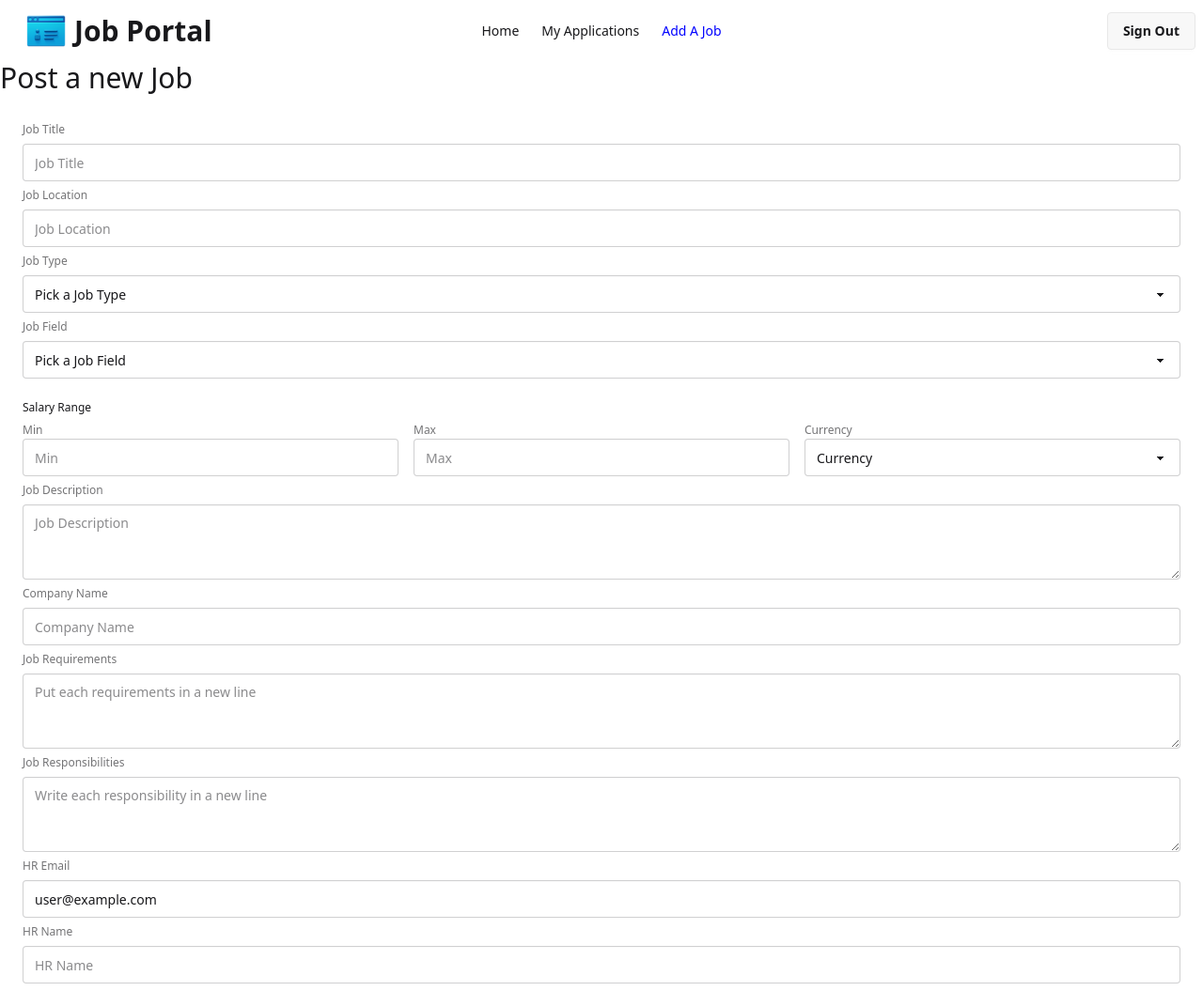
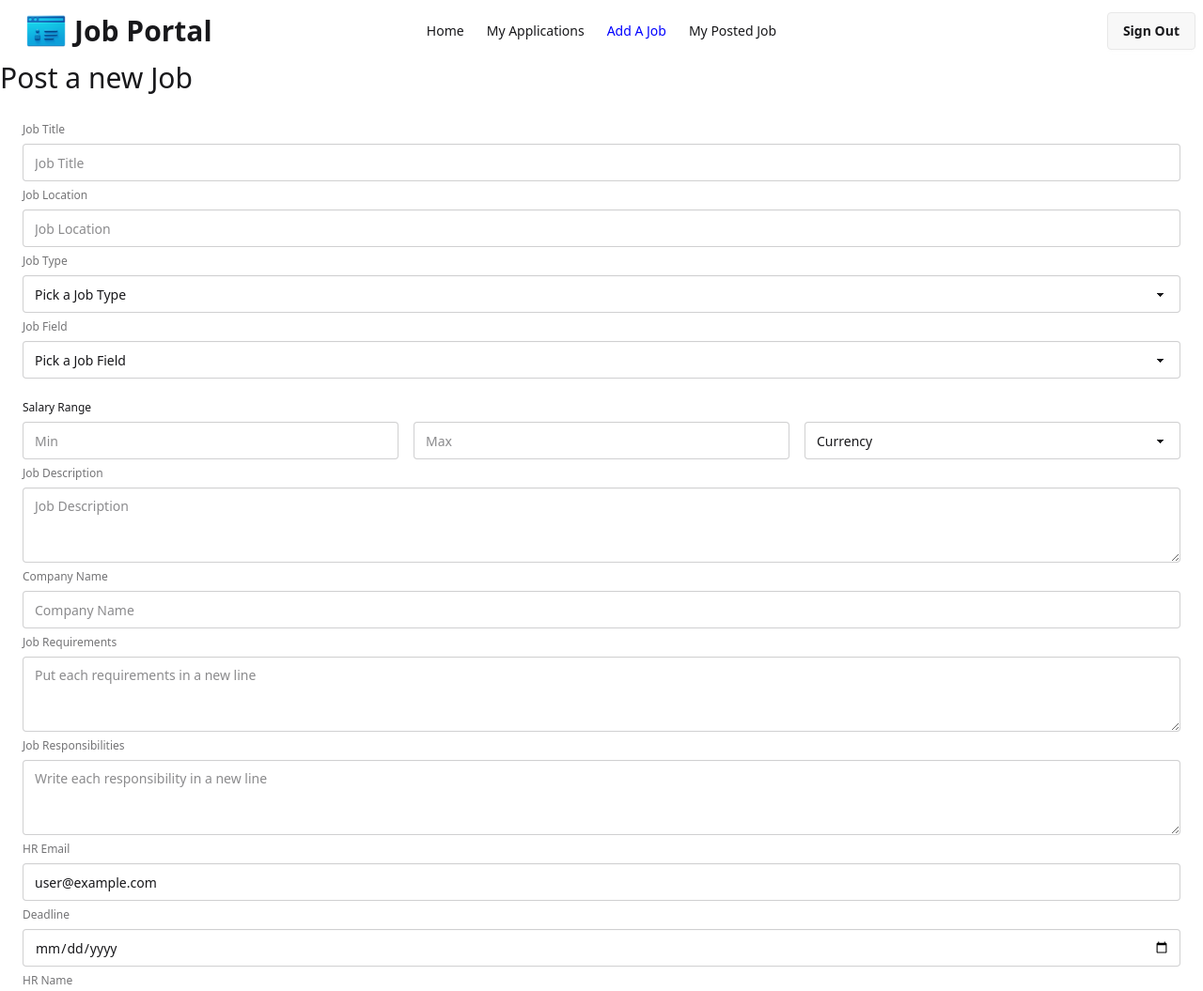
Before and after one commit to riponmondalbd/job-portal, a React (Vite) app in the folder job-portal-client/: page /addJob in a window 1280 px wide. Shown: the top 1055 px of the page at 94% size. Built offline with nearby package versions, Linux system fonts and the light colour scheme; no server answers; sample sign-in values are in the browser's storage.

Commit message:
get job application for the recrutier using query params

```diff
--- a/job-portal-client/src/pages/AddJob/AddJob.jsx
+++ b/job-portal-client/src/pages/AddJob/AddJob.jsx
@@ -36,7 +36,7 @@ const AddJob = () => {
             showConfirmButton: false,
             timer: 1500,
           });
-          navigate("/myApplications");
+          navigate("/myPostedJob");
         }
       });
   };
@@ -90,7 +90,6 @@ const AddJob = () => {
           <p className="mt-4">Salary Range</p>
           <div className="grid grid-cols-1 lg:grid-cols-3 gap-4">
             <div>
-              <label className="fieldset-label">Min</label>
               <input
                 type="text"
                 name="min"
@@ -99,7 +98,6 @@ const AddJob = () => {
               />
             </div>
             <div>
-              <label className="fieldset-label">Max</label>
               <input
                 type="text"
                 name="max"
@@ -108,7 +106,6 @@ const AddJob = () => {
               />
             </div>
             <div>
-              <label className="fieldset-label">Currency</label>
               <select
                 defaultValue="Currency"
                 name="currency"
@@ -156,11 +153,19 @@ const AddJob = () => {
           {/* hr email */}
           <label className="fieldset-label">HR Email</label>
           <input
-            type="hr_email"
-            name="email"
+            type="email"
+            name="hr_email"
             defaultValue={user?.email}
             className="input w-full"
             placeholder="HR Email"
+          />
+          {/* application deadline */}
+          <label className="fieldset-label">Deadline</label>
+          <input
+            type="date"
+            name="applicationDeadline"
+            className="input w-full"
+            placeholder="Deadline"
           />
           {/* hr name */}
           <label className="fieldset-label">HR Name</label>
--- /dev/null
+++ b/job-portal-client/src/pages/MyPostedJobs/MyPostedJobs.jsx
@@ -0,0 +1,21 @@
+import { useEffect, useState } from "react";
+import useAuth from "../../hooks/useAuth";
+
+const MyPostedJobs = () => {
+  const { user } = useAuth();
+  const [jobs, setJobs] = useState([]);
+
+  useEffect(() => {
+    fetch(`http://localhost:5000/jobs?email=${user.email}`)
+      .then((res) => res.json())
+      .then((data) => setJobs(data));
+  }, [user.email]);
+
+  return (
+    <div>
+      <h2 className="text-3xl">Posted Jobs: {jobs.length}</h2>
+    </div>
+  );
+};
+
+export default MyPostedJobs;
--- a/job-portal-client/src/pages/shared/Navbar.jsx
+++ b/job-portal-client/src/pages/shared/Navbar.jsx
@@ -34,6 +34,11 @@ const Navbar = () => {
       <li>
         <NavLink to={"/addJob"} style={navStyle}>
           Add A Job
+        </NavLink>
+      </li>
+      <li>
+        <NavLink to={"/myPostedJob"} style={navStyle}>
+          My Posted Job
         </NavLink>
       </li>
     </>
--- a/job-portal-client/src/router/PrivateRoute.jsx
+++ b/job-portal-client/src/router/PrivateRoute.jsx
@@ -5,7 +5,7 @@ import AuthContext from "../context/AuthContext/AuthContext";
 const PrivateRoute = ({ children }) => {
   const { user, loading } = useContext(AuthContext);
   const location = useLocation();
-  console.log(location);
+  // console.log(location);
 
   if (loading) {
     return <span className="loading loading-ring loading-lg"></span>;
--- a/job-portal-client/src/router/router.jsx
+++ b/job-portal-client/src/router/router.jsx
@@ -5,6 +5,7 @@ import Home from "../pages/Home/Home";
 import JobApply from "../pages/JobApply/JobApply";
 import JobDetails from "../pages/JobDetails/JobDetails";
 import MyApplications from "../pages/MyApplications/MyApplications";
+import MyPostedJobs from "../pages/MyPostedJobs/MyPostedJobs";
 import Register from "../pages/Register/Register";
 import SignIn from "../pages/SignIn/SignIn";
 import PrivateRoute from "./PrivateRoute";
@@ -54,6 +55,14 @@ const router = createBrowserRouter([
         ),
       },
       {
+        path: "myPostedJob",
+        element: (
+          <PrivateRoute>
+            <MyPostedJobs />
+          </PrivateRoute>
+        ),
+      },
+      {
         path: "register",
         element: <Register />,
       },
```
Also changed, not shown: 1 other file (tests, documents, lock files or other folders).
